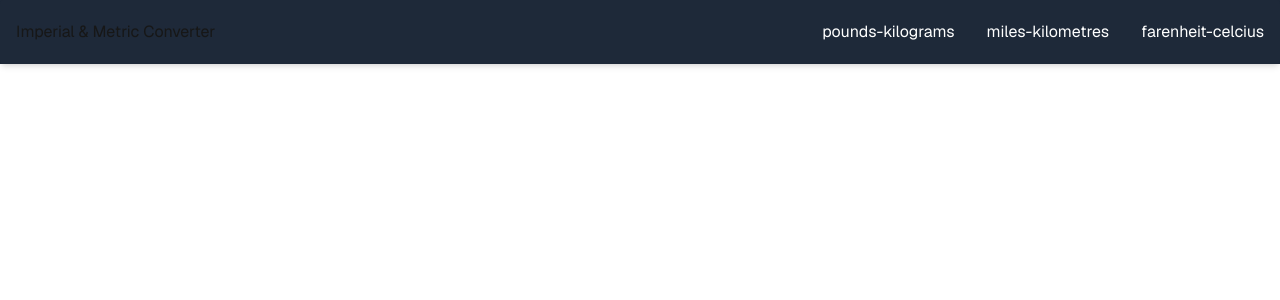
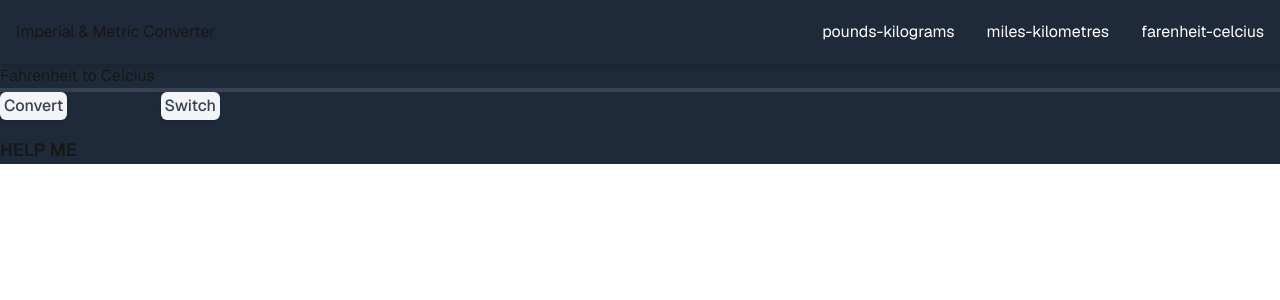
Before and after one commit to BushLives/cprg306b-1, a Next.js app: page /farenheit-celcius in a window 1280 px wide. Shown: the top 300 px of the page. Built offline with nearby package versions, Linux system fonts and the light colour scheme.

Commit message:
updates temp page and corrects conversion

```diff
--- a/app/farenheit-celcius/page.tsx
+++ b/app/farenheit-celcius/page.tsx
@@ -1,4 +1,5 @@
-import Link from "next/link";
+import Script from "next/script";
+import { Converter } from "../components/Converter";
 
 export default function farenheitCelcius() {
   return (
@@ -12,6 +13,30 @@ export default function farenheitCelcius() {
           </div>
         </div>
       </nav>
+      <div>
+        <h1>Fahrenheit to Celcius</h1>
+        {/* input box */}
+        <div>
+          <form id="numInput" className="block min-w-0 bg-gray-700 py-0.5 pl-1 text-white placeholder:text-gray-400 focus:outline"></form>
+          <div className="flex flex-row justify-between w-55">
+             <button type="button" id="convert-button" className="bg-gray-100 rounded-md px-1 py-0.5 text.sm font-medium text-gray-700 shadow-sm hover:bg-gray-300 p-4 mr-2">
+              Convert
+              </button>
+              {/* switch button */}
+              <button type="button" id="switch-button" className="bg-gray-100 rounded-md px-1 py-0.5 text.sm font-medium text-gray-700 shadow-sm hover:bg-gray-300">
+                Switch
+              </button>
+          </div>
+      </div>
+        <div></div>
+
+        <div>
+
+        </div>
+        <p id="resultKM" className="mt-4 text-lg font-semibold">HELP ME</p>
+        {/* output box */}
+        <div></div>
+      </div>
     </div>
   );
 }
--- a/app/scripts/scripts.js
+++ b/app/scripts/scripts.js
@@ -18,8 +18,8 @@ function converter(convertFromUnit, convertToUnit){
         'kilos-pounds': (x) => x * 2.2046226218,
         'miles-kilometers': (x) => x * 1.60934,
         'kilometers-miles': (x) => x * 0.621371,
-        'celcius-fahrenheit': (x) =>(x * 1.8) + 32,
-        'fahrenheit-celcius':(x) => (x * 0.5556) - 32
+        'fahrenheit-celcius':(x) => (x - 32 ) * 0.5556,
+        'celcius-fahrenheit': (x) =>(x * 1.8) + 32
     }
 
     const key = `${convertFromUnit}-${convertToUnit}`
```
